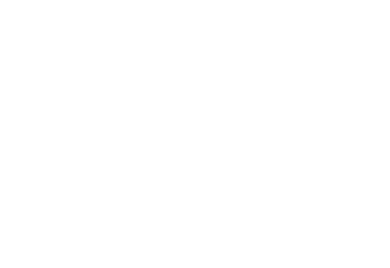
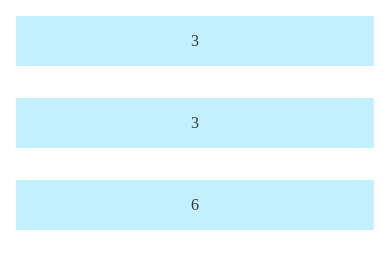
Before and after one commit to usman-tahir/responsive-sass-grid, a plain HTML site: page index.html in a window 390 px wide. Drawn offline with Linux system fonts and the light colour scheme.

Commit message:
added to the basic CSS responsiveness example

```diff
--- a/css/grid.css
+++ b/css/grid.css
@@ -38,3 +38,17 @@ img {
   width: 100%;
   min-height: 1px;
 }
+
+/*
+  Demo styling
+*/
+* {
+  color: #363742;
+}
+
+span {
+  display: block;
+  background: #c2f0ff;
+  padding: 1em 0;
+  text-align: center;
+}
--- a/index.html
+++ b/index.html
@@ -8,9 +8,15 @@
   <body>
     <section class="wrapper">
       <div class="row">
-        <div class="column-3"></div>
-        <div class="column-3"></div>
-        <div class="column-6"></div>
+        <div class="column-3">
+          <span>3</span>
+        </div>
+        <div class="column-3">
+          <span>3</span>
+        </div>
+        <div class="column-6">
+          <span>6</span>
+        </div>
       </div>
     </section>
   </body>
```
